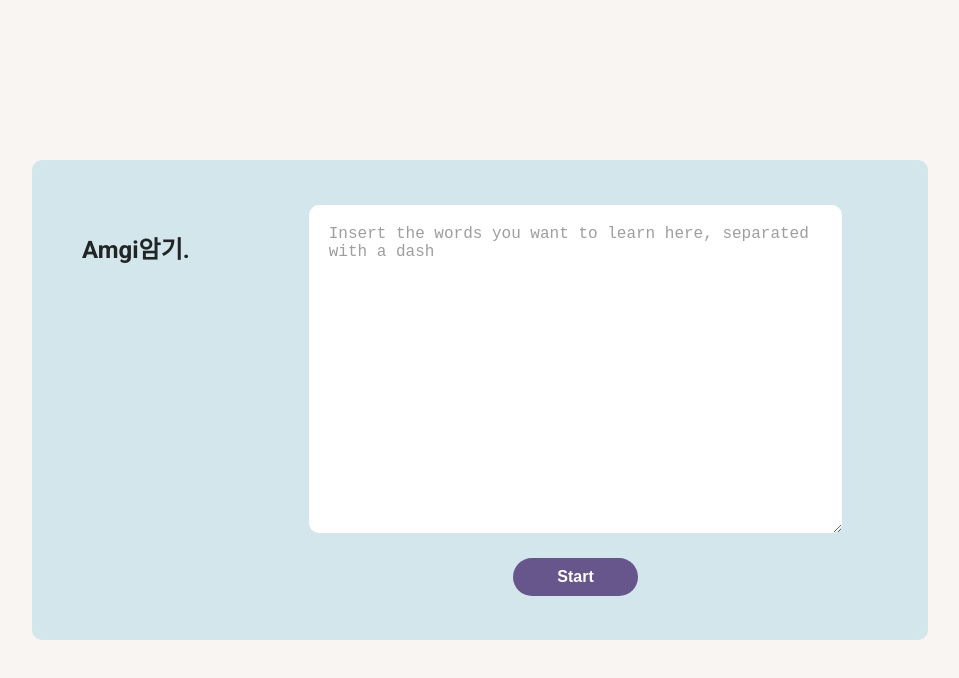
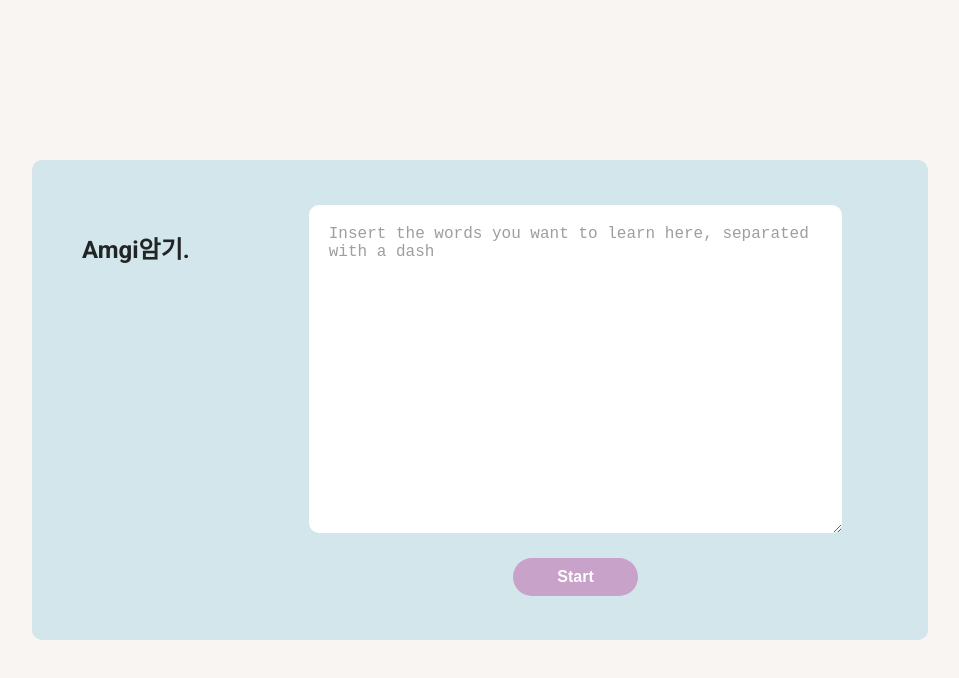
Before and after one commit to paulinewang/vocab-study, a React (Create React App) app: page / in a window 1280 px wide. Shown: the top 678 px of the page, without its empty margins (160-1119 px from the left). Built offline with nearby package versions, Linux system fonts and the light colour scheme.

Commit message:
Update button color

```diff
--- a/src/styles/main.scss
+++ b/src/styles/main.scss
@@ -25,7 +25,7 @@
       width: 125px;
       border-radius: 20px;
       border: 0;
-      background-color: #67568c;
+      background-color: #c8a2c8;
       font-size: 16px;
       font-weight: 700;
       padding: 10px;
--- a/src/styles/modal.scss
+++ b/src/styles/modal.scss
@@ -50,7 +50,7 @@
     border: 0;
     width: 125px;
     margin-top: 25px;
-    background-color: #67568c;
+    background-color: #c8a2c8;
     color: white;
     font-size: 16px;
     font-weight: 700;
```
